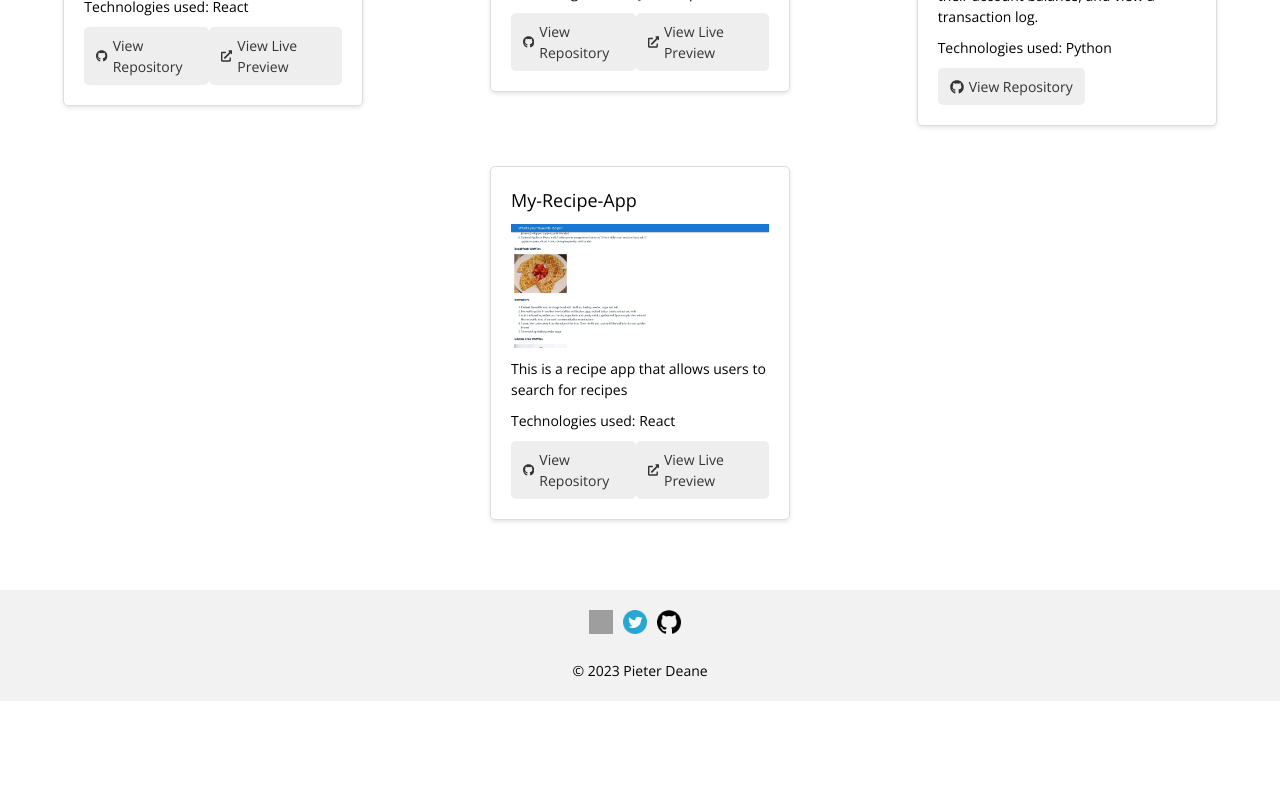
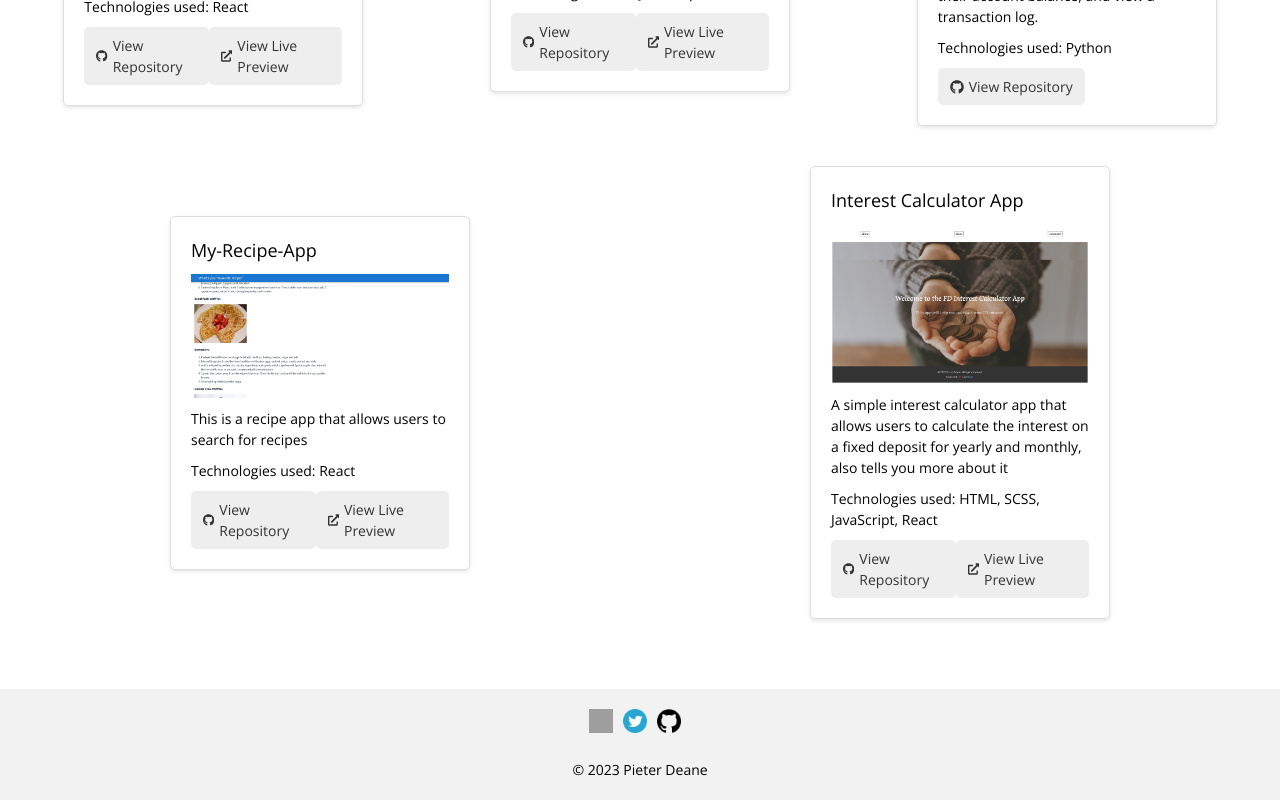
Before and after one commit to Pieter1821/MyPortfolioWebsite, a React (Vite) app: page /projects in a window 1280 px wide. Shown: the part 428-1228 px from the top of the page. Before the commit the page ends 1129 px from the top, so only its background shows below. Built offline with nearby package versions, Linux system fonts and the light colour scheme; grey boxes are pictures that could not be loaded.

Commit message:
updated Projects page

```diff
--- a/src/pages/Projects.jsx
+++ b/src/pages/Projects.jsx
@@ -5,6 +5,7 @@ import bankingapp from "../assets/bankingapp.png";
 import CALCULATOR from "../assets/CALCULATOR.jpeg";
 import MyTODOAPP from "../assets/MyTODOAPP.jpeg";
 import LogoRecipeApp from "../assets/LogoRecipeApp.jpg";
+import interestcalculatorpage from "../assets/interestcalculatorpage.jpg";
 
 
 export function Projects() {
@@ -34,6 +35,7 @@ export function Projects() {
       technologies: ["Python"],
       githubUrl: "https://github.com/Pieter1821/BankingApp",
     },
+
     {
       name: "My-Recipe-App",
       imageSrc: LogoRecipeApp,
@@ -43,6 +45,15 @@ export function Projects() {
       githubUrl: "https://github.com/Pieter1821/My-React-Recipe-App",
       livePreviewUrl: "https://yourfavoriterecipe.netlify.app/",
 
+    },
+    {
+      name: "Interest Calculator App",
+      imageSrc: interestcalculatorpage,
+      description:
+        "A simple interest calculator app that allows users to calculate the interest on a fixed deposit for yearly and monthly, also tells you more about it  ",
+      technologies: ["HTML", "SCSS", "JavaScript", "React"  ],
+      githubUrl: "https://github.com/Pieter1821/FDinterest-Calculator.git",
+      livePreviewUrl: "https://fdinterestcalculator.netlify.app/",
     },
 
   ];
```
Also changed, not shown: src/assets/interestcalculatorpage.jpg (added).
